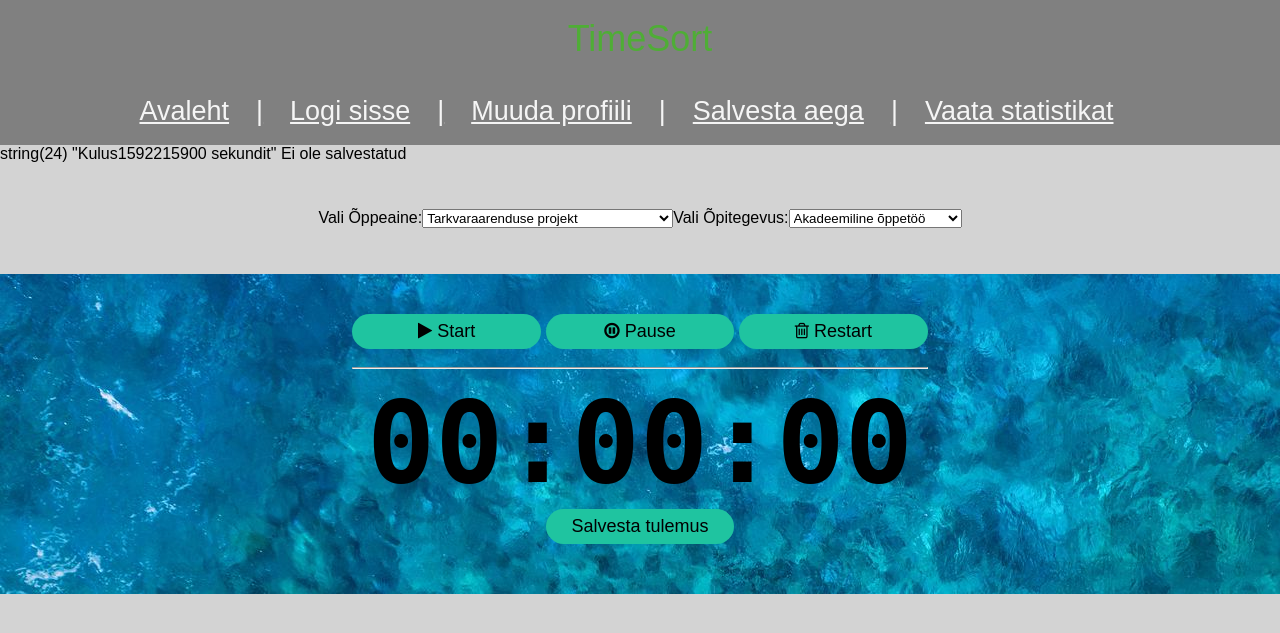
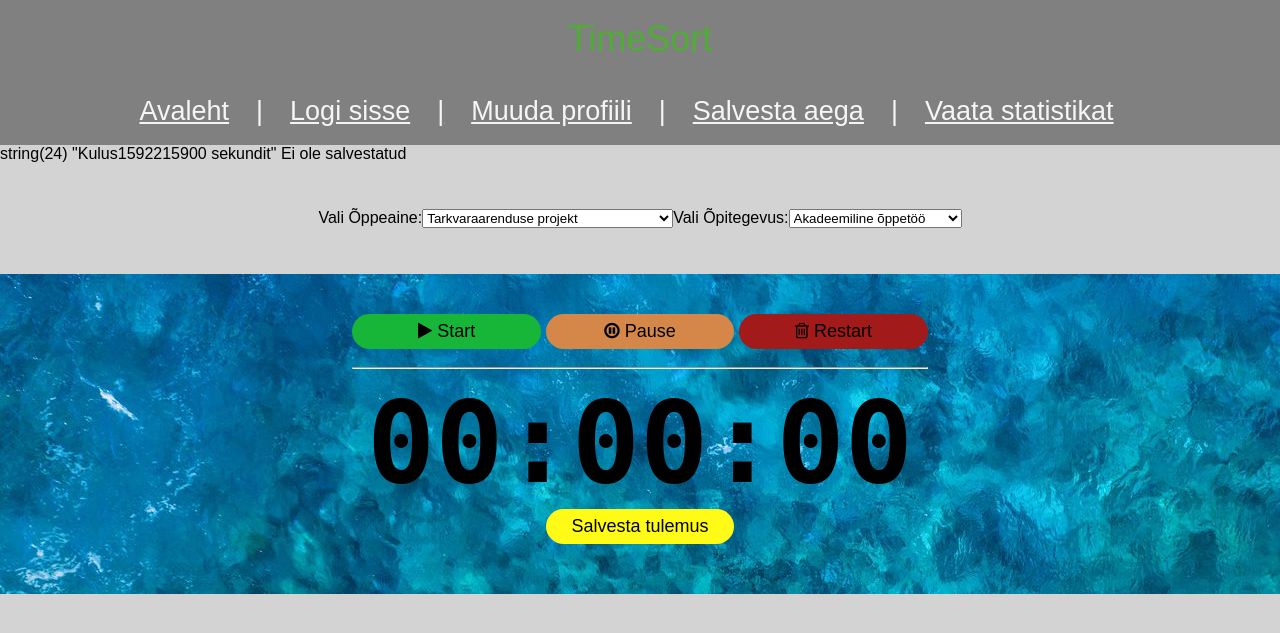
Before and after one commit to henrimag/projekt, a PHP site: page /site/timer.php in a window 1280 px wide. Shown: the top 633 px of the page. Run offline with PHP 8.4, Linux system fonts and the light colour scheme; data that the repository does not hold is empty.

Commit message:
väike css

```diff
--- a/site/timer.php
+++ b/site/timer.php
@@ -101,9 +101,9 @@ if (isset($_POST["submitTime"])) {
         </div>
         <div class="timerDiv">
             <div class="timerButtons">
-                <button class="timerButtons" onclick="start()" type="button"><i class="fa fa-play" aria-hidden="true"></i> Start</button>
-                <button class="timerButtons" onclick="pause()" type="button"><i class="fa fa-pause-circle-o" aria-hidden="true"></i> Pause</button>
-                <button class="timerButtons" onclick="stop()" type="button"><i class="fa fa-trash-o" aria-hidden="true"></i> Restart</button>
+                <button class="timerButtons" onclick="start()" type="startButton"><i class="fa fa-play" aria-hidden="true"></i> Start</button>
+                <button class="timerButtons" onclick="pause()" type="pauseButton"><i class="fa fa-pause-circle-o" aria-hidden="true"></i> Pause</button>
+                <button class="timerButtons" onclick="stop()" type="restartButton"><i class="fa fa-trash-o" aria-hidden="true"></i> Restart</button>
                 <hr>
             </div>
 
--- a/style/timer.css
+++ b/style/timer.css
@@ -40,7 +40,7 @@ input[type="submit"] {
 }
 
 .timerDiv{
-    background-color: rgb(204, 174, 4);
+    background-color: rgb(31, 148, 216);
     display: flex;
     flex-direction: column;
     align-items: center;
@@ -64,22 +64,12 @@ input[type="submit"] {
   margin: 0 0 1em 0;
 }
 
+/* SUBMIT BUTTON START */
 .timerDiv input[type="button"], .timerDiv input[type="submit"] {
   border: none;
   outline: none;
   height: 35px;
-  background: #1fc4a0;
-  color: rgb(0, 0, 0);
-  font-size: 18px;
-  border-radius: 20px;
-  margin-bottom: 10px;
-  width: 5cm;
-}
-.timerButtons button[type="button"] {
-  border: none;
-  outline: none;
-  height: 35px;
-  background: #1fc4a0;
+  background: #fffb17;
   color: rgb(0, 0, 0);
   font-size: 18px;
   border-radius: 20px;
@@ -87,19 +77,69 @@ input[type="submit"] {
   width: 5cm;
 }
 
-.timerButtons button[type="button"]:hover {
+.timerDiv input[type="submit"]:hover {
   cursor: pointer;
-  background: #1da185;
-  /* color: #000;
-  border-style: solid; */
+  background: #d8c730;
+}
+/* SUBMIT BUTTON END */
+
+/* START BUTTON START */
+.timerButtons button[type="startButton"] {
+  border: none;
+  outline: none;
+  height: 35px;
+  background: #17b639;
+  color: rgb(0, 0, 0);
+  font-size: 18px;
+  border-radius: 20px;
+  margin-bottom: 10px;
+  width: 5cm;
 }
 
-.timerDiv input[type="submit"]:hover {
+.timerButtons button[type="startButton"]:hover {
   cursor: pointer;
-  background: #1da185;
-  /* color: #000;
-  border-style: solid; */
+  background: #20a01c;
 }
+/* START BUTTON END */
+
+
+/* PAUSE BUTTON START */
+.timerButtons button[type="pauseButton"] {
+  border: none;
+  outline: none;
+  height: 35px;
+  background: #d48748;
+  color: rgb(0, 0, 0);
+  font-size: 18px;
+  border-radius: 20px;
+  margin-bottom: 10px;
+  width: 5cm;
+}
+
+.timerButtons button[type="pauseButton"]:hover {
+  cursor: pointer;
+  background: #af814d;
+}
+/* PAUSE BUTTON END */
+
+/* RESTART BUTTON START */
+.timerButtons button[type="restartButton"] {
+  border: none;
+  outline: none;
+  height: 35px;
+  background: #a31a1a;
+  color: rgb(0, 0, 0);
+  font-size: 18px;
+  border-radius: 20px;
+  margin-bottom: 10px;
+  width: 5cm;
+}
+
+.timerButtons button[type="restartButton"]:hover {
+  cursor: pointer;
+  background: #850b0b;
+}
+/* RESTART BUTTON END */
 
 nav a {
   font-size: 1.5em;
```
